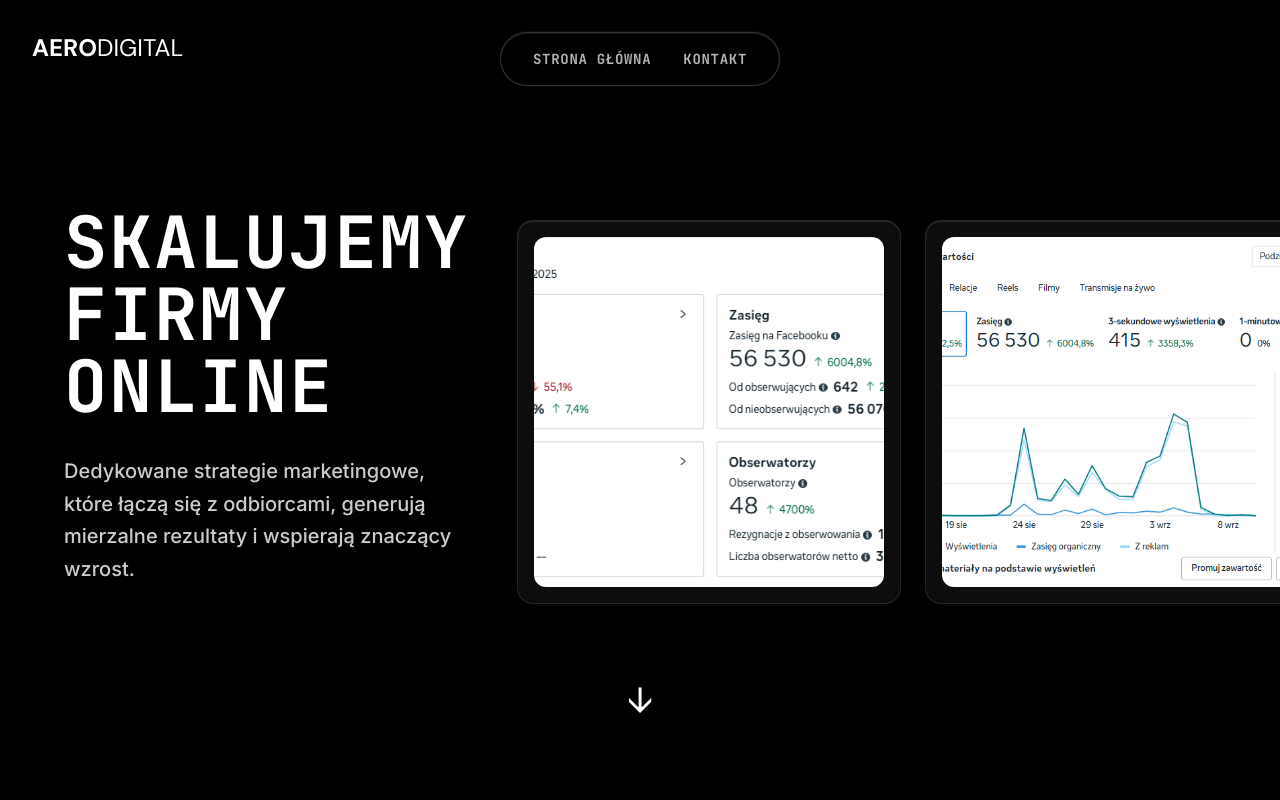
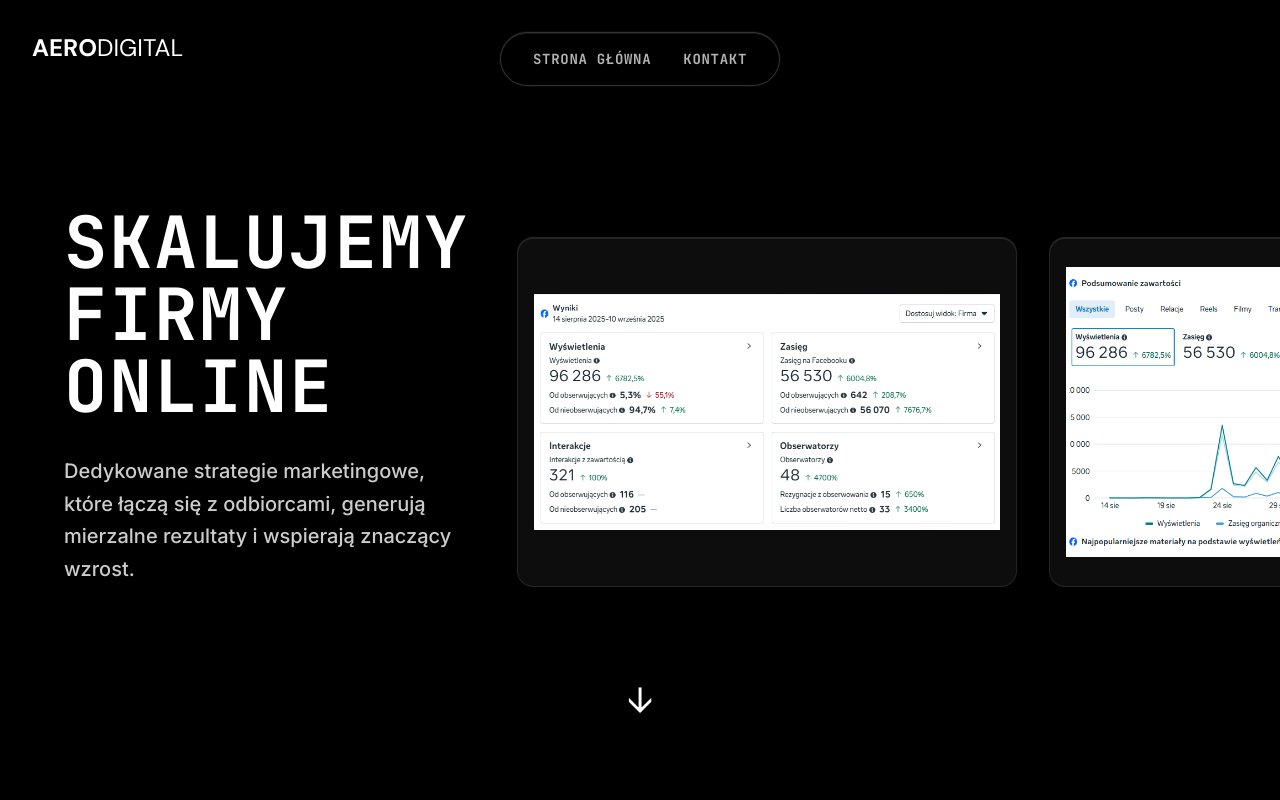
Before and after one commit to technikyvl/AERO3, a Next.js app: page / in a window 1280 px wide. Shown: the top 800 px of the page. Built offline with nearby package versions, Linux system fonts and the light colour scheme.

Commit message:
Update landing-page.tsx

```diff
--- a/components/landing-page.tsx
+++ b/components/landing-page.tsx
@@ -454,19 +454,19 @@ export default function LandingPage() {
             </div>
 
             {/* Right side - Images */}
-            <div className="flex-1 flex gap-6 justify-center lg:justify-end">
-              <div className="glassmorphism-button rounded-2xl p-4 w-96 h-96 flex items-center justify-center">
+            <div className="flex-1 flex flex-col lg:flex-row gap-8 justify-center lg:justify-end">
+              <div className="glassmorphism-button rounded-2xl p-4 w-full max-w-[500px] h-[350px] lg:w-[500px] flex items-center justify-center">
                 <img
                   src="/kampania.png"
                   alt="Kampanie Reklamowe"
-                  className="w-full h-full object-cover rounded-xl"
+                  className="w-full h-full object-contain rounded-xl"
                 />
               </div>
-              <div className="glassmorphism-button rounded-2xl p-4 w-96 h-96 flex items-center justify-center">
+              <div className="glassmorphism-button rounded-2xl p-4 w-full max-w-[500px] h-[350px] lg:w-[500px] flex items-center justify-center">
                 <img
                   src="/stat.png"
                   alt="Statystyki"
-                  className="w-full h-full object-cover rounded-xl"
+                  className="w-full h-full object-contain rounded-xl"
                 />
               </div>
             </div>
```
